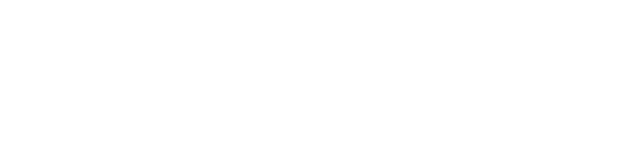
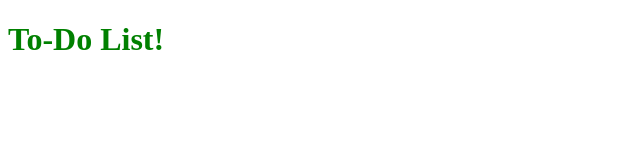
Before and after one commit to visionthex/To-Do_List, a website: page index.html in a window 1280 px wide. Shown: the whole page, without its empty margins (0-640 px from the left). Drawn offline with Linux system fonts and the light colour scheme.

Commit message:
updating files

```diff
--- a/index.html
+++ b/index.html
@@ -4,8 +4,10 @@
   <meta charset="UTF-8">
   <meta name="viewport" content="width=device-width, initial-scale=1.0">
   <title>To-Do List!</title>
+  <link rel="stylesheet" href="./style.css">
 </head>
 <body>
-
+  <h1>To-Do List!</h1>
+  <script src="./script.js"></script>
 </body>
 </html>
--- a/script.js
+++ b/script.js
@@ -0,0 +1 @@
+console.log('My code is running');
--- a/style.css
+++ b/style.css
@@ -0,0 +1,3 @@
+h1 {
+  color: green
+}
```
Also changed, not shown: package.json (added, +12 -0 lines), README.md.
